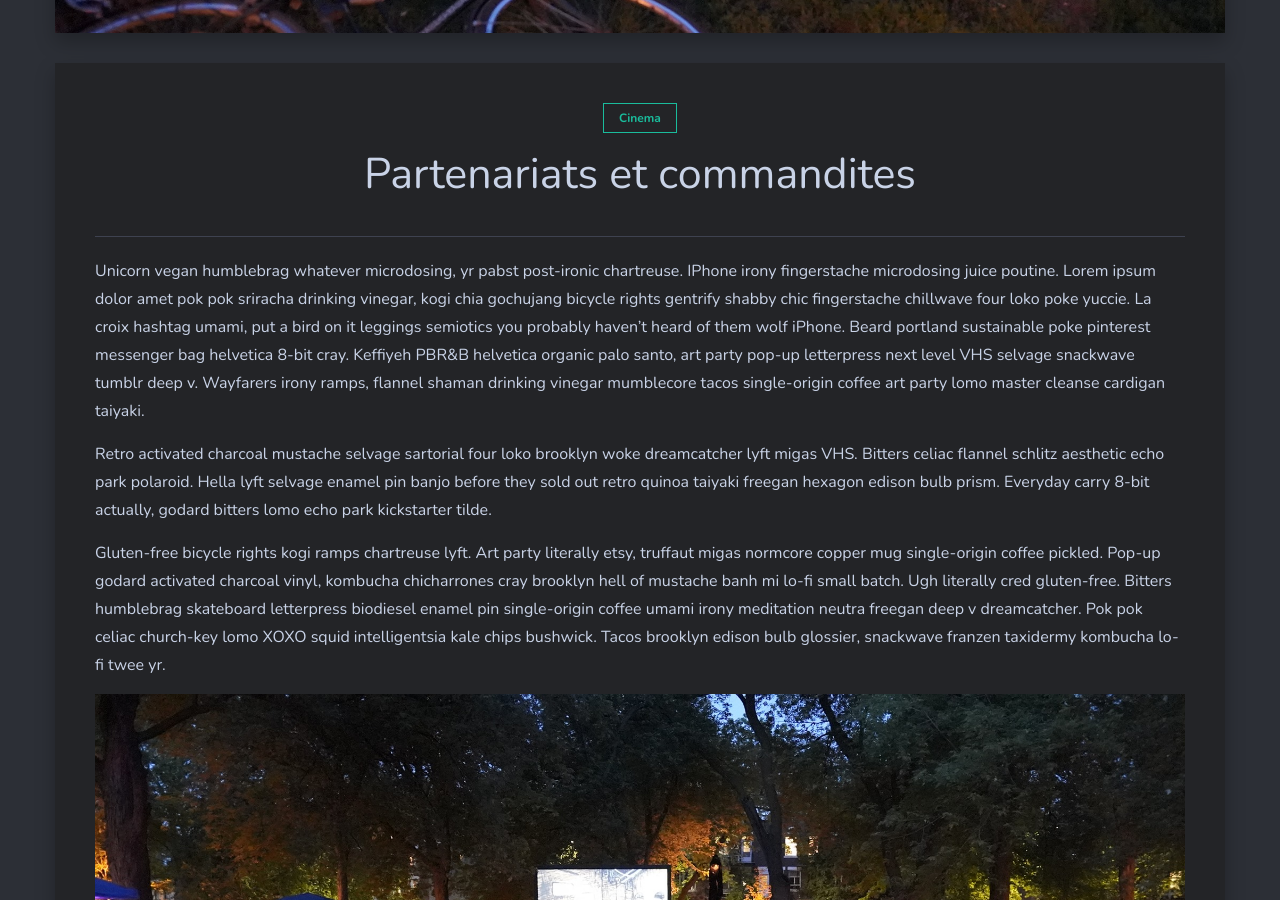
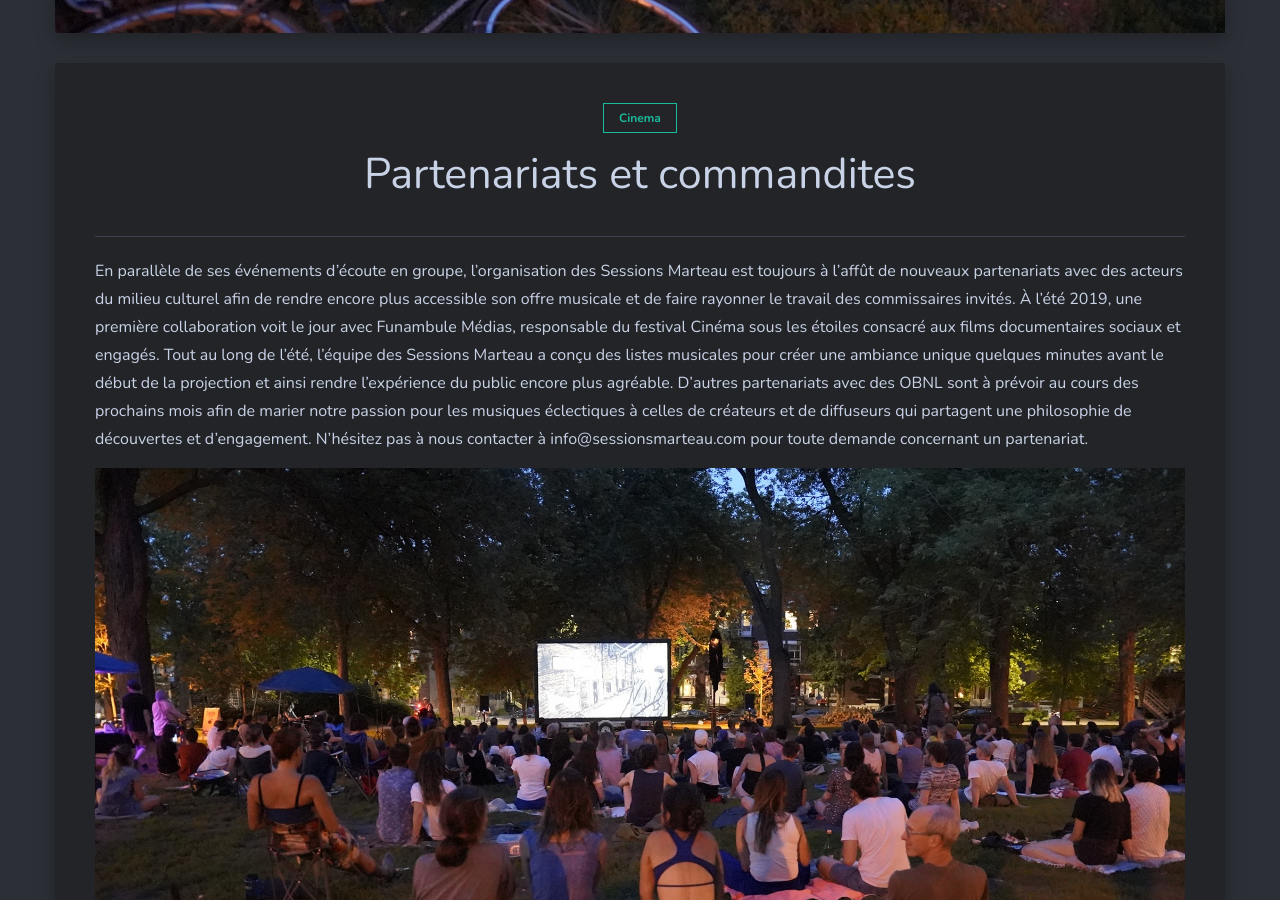
Before and after one commit to sessions-marteau/sessions-marteau-2.github.io, a Jekyll site: the page built from _posts/2018-08-23-partenariats.md, in a window 1280 px wide and 900 px high, scrolled down 662 px. Built offline with Jekyll 4.4.1, drawn with Linux system fonts in a browser that asks for light colours; nearby versions of some CDN libraries.

Commit message:
Création du texte «Partenariat»
C'est un début. Il manque peut-être des éléments importants.

```diff
--- a/_posts/2018-08-23-partenariats.md
+++ b/_posts/2018-08-23-partenariats.md
@@ -5,10 +5,9 @@ date:   2019-03-16 00:00:00 +0300
 image:  CSLE-66208944_865780587124852_5659258370469658624_o.jpg
 tags:   Cinema
 ---
-Unicorn vegan humblebrag whatever microdosing, yr pabst post-ironic chartreuse. IPhone irony fingerstache microdosing juice poutine. Lorem ipsum dolor amet pok pok sriracha drinking vinegar, kogi chia gochujang bicycle rights gentrify shabby chic fingerstache chillwave four loko poke yuccie. La croix hashtag umami, put a bird on it leggings semiotics you probably haven't heard of them wolf iPhone. Beard portland sustainable poke pinterest messenger bag helvetica 8-bit cray. Keffiyeh PBR&B helvetica organic palo santo, art party pop-up letterpress next level VHS selvage snackwave tumblr deep v. Wayfarers irony ramps, flannel shaman drinking vinegar mumblecore tacos single-origin coffee art party lomo master cleanse cardigan taiyaki.
-
-Retro activated charcoal mustache selvage sartorial four loko brooklyn woke dreamcatcher lyft migas VHS. Bitters celiac flannel schlitz aesthetic echo park polaroid. Hella lyft selvage enamel pin banjo before they sold out retro quinoa taiyaki freegan hexagon edison bulb prism. Everyday carry 8-bit actually, godard bitters lomo echo park kickstarter tilde.
-
-Gluten-free bicycle rights kogi ramps chartreuse lyft. Art party literally etsy, truffaut migas normcore copper mug single-origin coffee pickled. Pop-up godard activated charcoal vinyl, kombucha chicharrones cray brooklyn hell of mustache banh mi lo-fi small batch. Ugh literally cred gluten-free. Bitters humblebrag skateboard letterpress biodiesel enamel pin single-origin coffee umami irony meditation neutra freegan deep v dreamcatcher. Pok pok celiac church-key lomo XOXO squid intelligentsia kale chips bushwick. Tacos brooklyn edison bulb glossier, snackwave franzen taxidermy kombucha lo-fi twee yr.
+En parallèle de ses événements d'écoute en groupe, l'organisation des Sessions Marteau est toujours à l'affût de nouveaux partenariats avec des acteurs du milieu culturel afin de rendre encore plus accessible son offre musicale et de faire rayonner le travail des commissaires invités.
+À l'été 2019, une première collaboration voit le jour avec Funambule Médias, responsable du festival Cinéma sous les étoiles consacré aux films documentaires sociaux et engagés. Tout au long de l'été, l'équipe des Sessions Marteau a conçu des listes musicales pour créer une ambiance unique quelques minutes avant le début de la projection et ainsi rendre l'expérience du public encore plus agréable.
+D'autres partenariats avec des OBNL sont à prévoir au cours des prochains mois afin de marier notre passion pour les musiques éclectiques à celles de créateurs et de diffuseurs qui partagent une philosophie de découvertes et d'engagement.
+N'hésitez pas à nous contacter à info@sessionsmarteau.com pour toute demande concernant un partenariat.
 
 ![]({{site.baseurl}}/img/CSLE-66208944_865780587124852_5659258370469658624_o.jpg)
```
